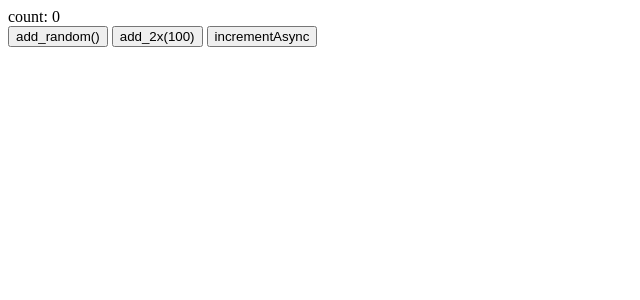
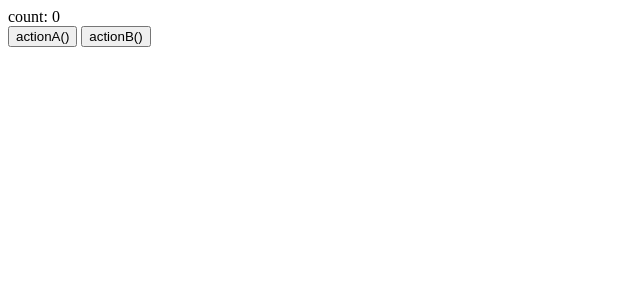
Before and after one commit to jahona/Vuex, a Vue app: page / in a window 1280 px wide. Shown: the top 300 px of the page, without its empty margins (0-640 px from the left). Built offline with nearby package versions, Linux system fonts and the light colour scheme.

Commit message:
vuex action promise 실행

```diff
--- a/src/main.js
+++ b/src/main.js
@@ -49,6 +49,21 @@ const store = new Vuex.Store({
       setTimeout(() => {
         commit('increment2', n)
       }, 1000)
+    },
+
+    actionA ({ commit }) {
+      return new Promise((resolve, reject) => {
+        setTimeout(() => {
+          // mutation 호출
+          commit('increment');
+          resolve();
+        }, 1000)
+      })
+    },
+    actionB ({ commit }) {
+      return this.dispatch('actionA').then(() => {
+        commit('increment2', 1000);
+      })
     }
   }
 })
@@ -73,9 +88,8 @@ const Counter = {
       <div>
         count: {{ count }}
       </div>
-      <button @click="add_random()">add_random()</button>
-      <button @click="add_2x(100)">add_2x(100)</button>
-      <button @click="incrementAsync(1)">incrementAsync</button>
+      <button @click="actionA()">actionA()</button>
+      <button @click="actionB()">actionB()</button>
     </div>
   `,
   data() {
@@ -106,7 +120,7 @@ const Counter = {
     ...mapGetters([
       'getCount_added100',
       'getCount_added1000',
-      'getCountFn'
+      'getCountFn',
     ])
   },
   methods: {
@@ -131,7 +145,11 @@ const Counter = {
       add_random: 'increment',
       add_2x: 'increment2',
       incrementAsync: 'incrementAsync'
-    })
+    }),
+    ...mapActions([
+      'actionA',
+      'actionB'
+    ])
   }
 }
 
```
